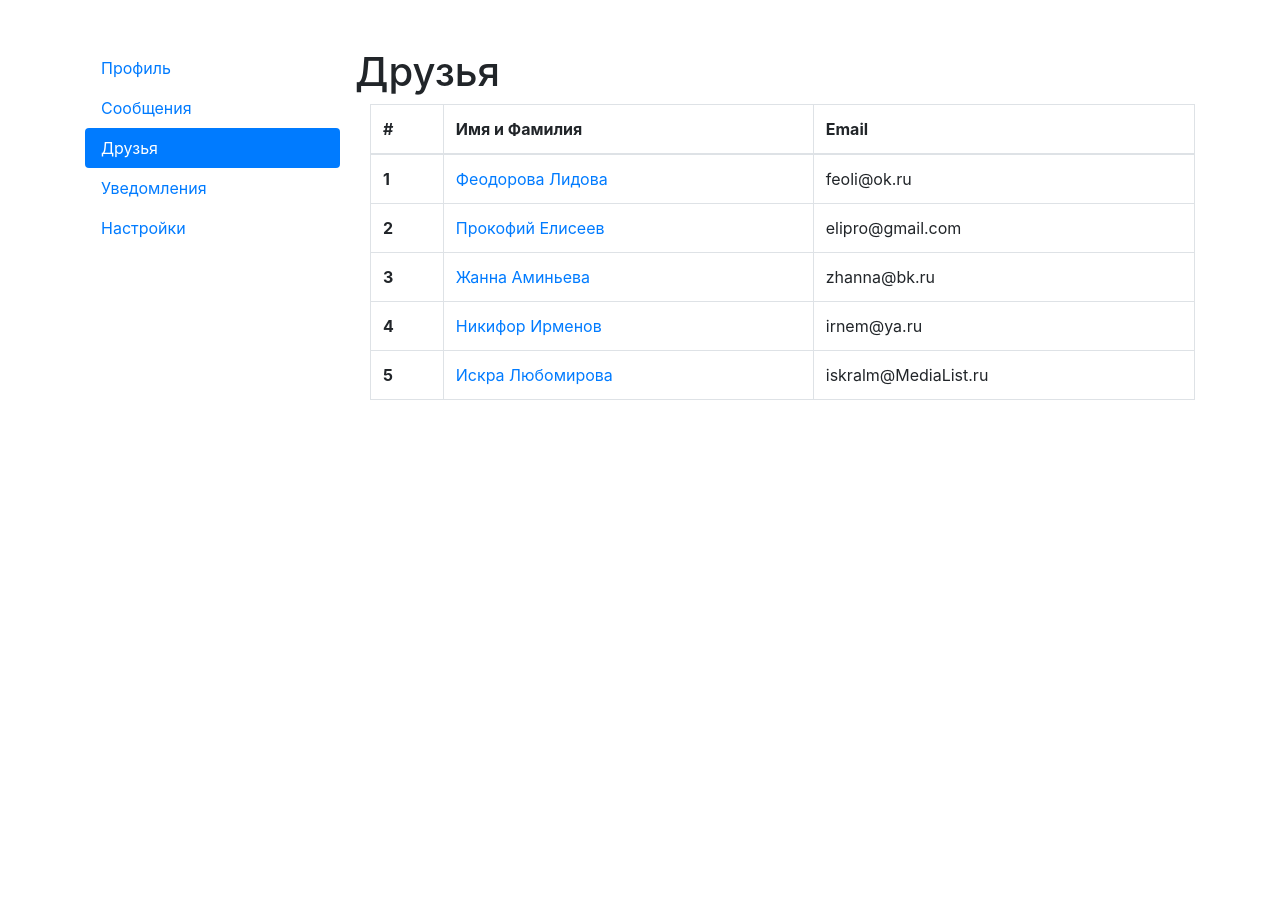
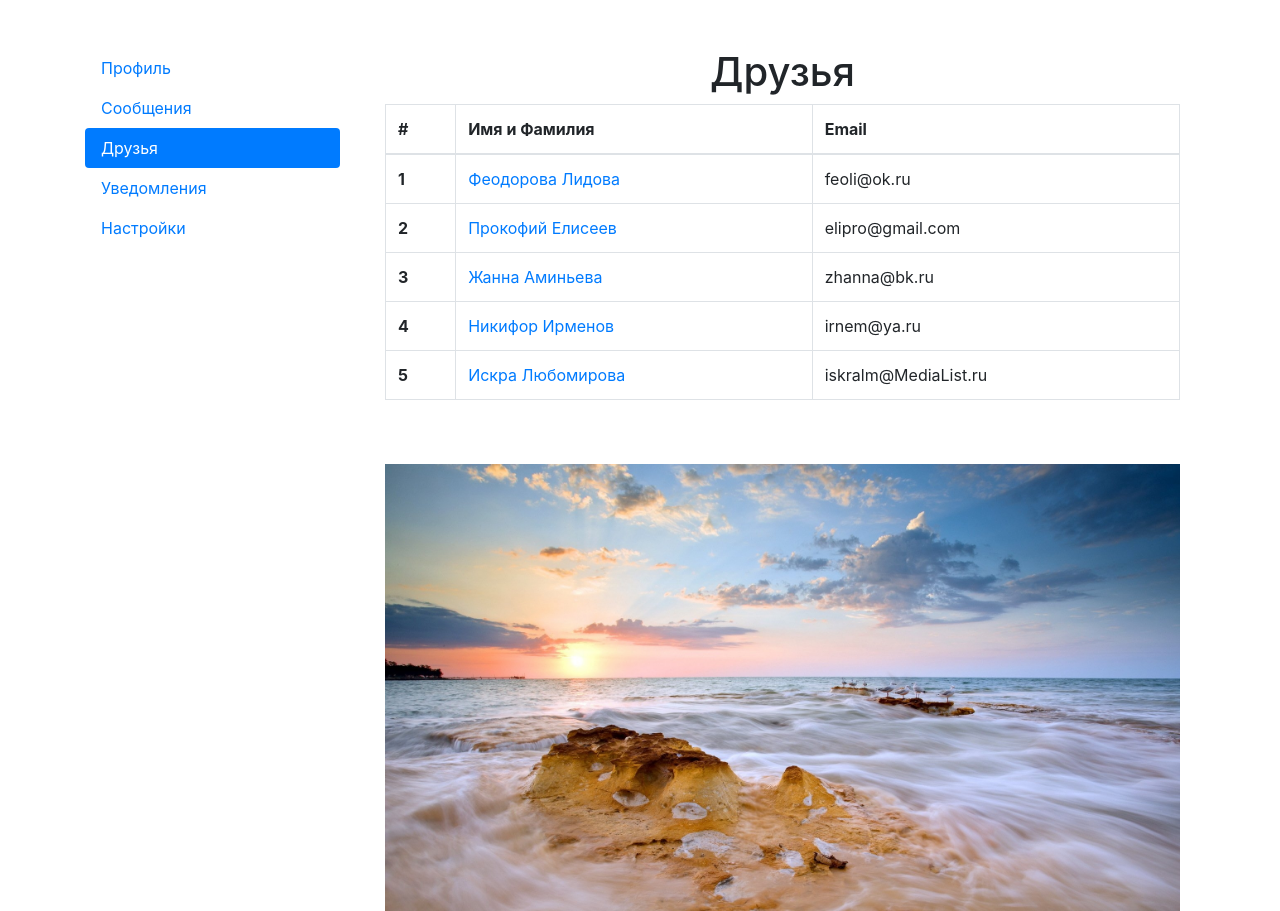
Before and after one commit to teya-teya/0302, a React (Create React App) app: page /friends in a window 1280 px wide. Before the commit the page ends 800 px from the top, so only its background shows below. Built offline with nearby package versions, Linux system fonts and the light colour scheme.

Commit message:
add assets/img

```diff
--- a/src/components/Friends.jsx
+++ b/src/components/Friends.jsx
@@ -1,11 +1,15 @@
 import { NavLink } from "react-router-dom";
+import pageImg from "../asset/img/sea.jpg";
 
 const TableRow = (props) => {
   return (
     <tr>
       <th scope="row">{props.index + 1}</th>
       <td>
-        <NavLink to = {"/profile/" + props.id}>{props.name} {props.lastname}</NavLink></td>
+        <NavLink to={"/profile/" + props.id}>
+          {props.name} {props.lastname}
+        </NavLink>
+      </td>
       <td>{props.email}</td>
     </tr>
   );
@@ -18,12 +22,20 @@ export const Friends = (props) => {
 
   for (let i = 0; i < userCount; i++) {
     userRow.push(
-      <TableRow index={i} key={i} id={users[i].id} name={users[i].name} lastname={users[i].lastname} email={users[i].email} />
+      <TableRow
+        index={i}
+        key={i}
+        id={users[i].id}
+        name={users[i].name}
+        lastname={users[i].lastname}
+        email={users[i].email}
+      />
     );
   }
   return (
+    <div className="container-fluid">
+      <h1 className="text-center">Друзья</h1>
       <div className="row">
-      <h1 className="text-center">Друзья</h1>
         <div className="col-12">
           <table className="table table-bordered">
             <thead>
@@ -36,6 +48,10 @@ export const Friends = (props) => {
             <tbody>{userRow}</tbody>
           </table>
         </div>
+        <div className="col-12 mt-5">
+          <img src={pageImg} alt="" width="100%" />
+        </div>
+      </div>
     </div>
   );
 };
```
Also changed, not shown: src/asset/img/sea.jpg (added). Lines whose indentation alone changed are shown as unchanged.
